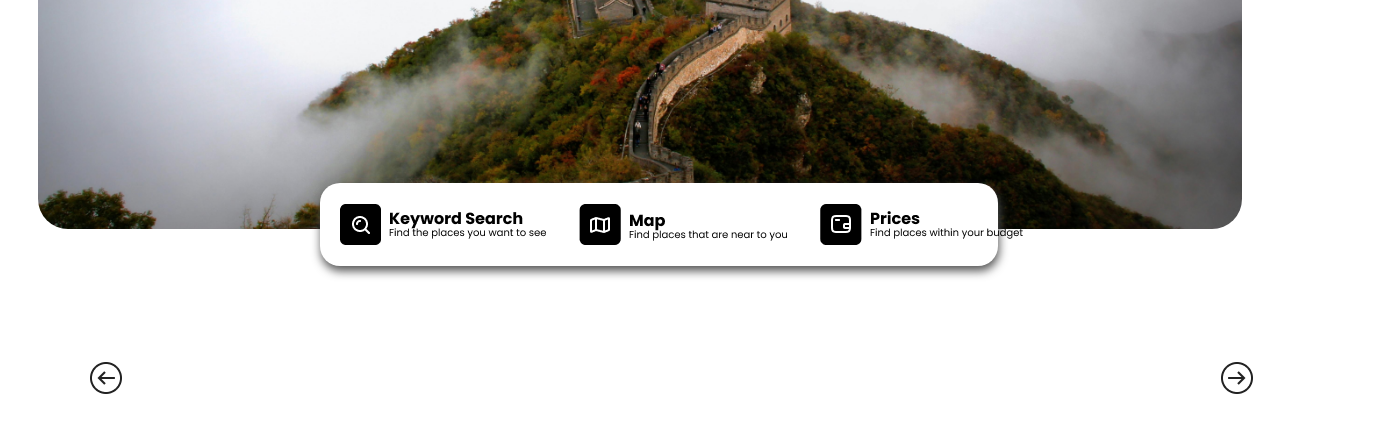
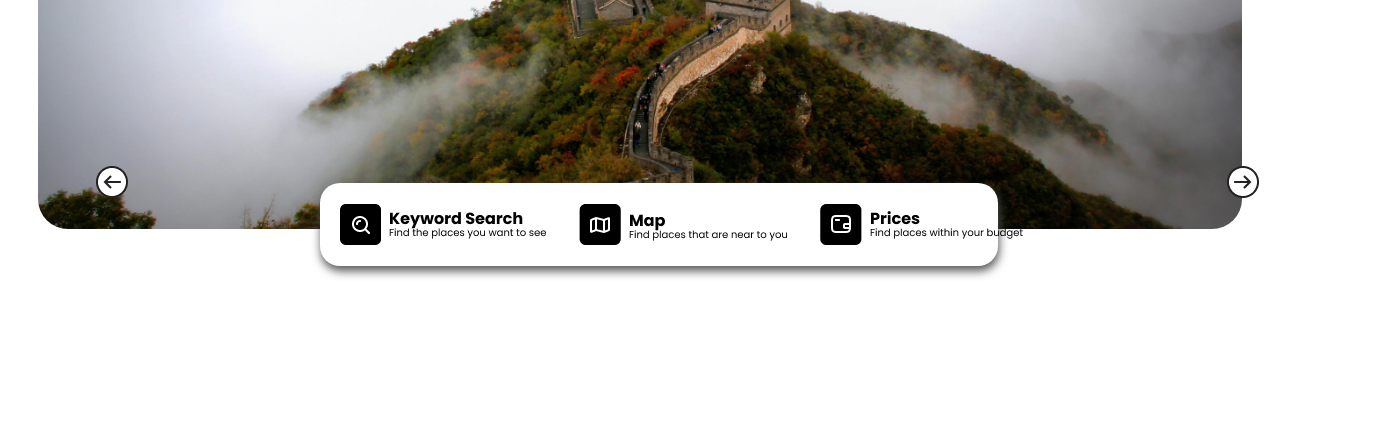
Before and after one commit to JCLthatlittlerat/Overseas-Travel, a plain HTML site: page index.html in a window 1280 px wide. Shown: the part 358-790 px from the top of the page, 1376 px wide, since content can reach past the window. Drawn offline with Linux system fonts and the light colour scheme.

Commit message:
Update style.css

```diff
--- a/style.css
+++ b/style.css
@@ -97,10 +97,10 @@
   }
 
 .arrows{
-    position: absolute;
+    position: relative;
     /* z-index: 1; */
-    top: 90%;
-    left: 7%;
+    top: -150px;
+    left: 7.5%;
 }
 
 .rightArrow{
```
